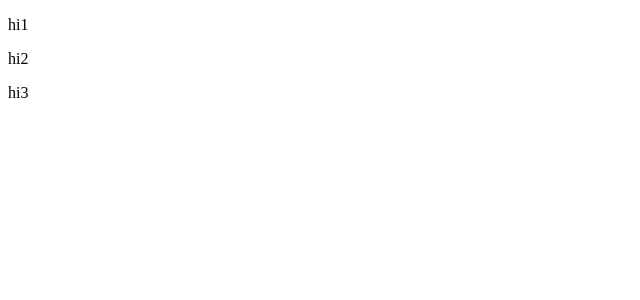
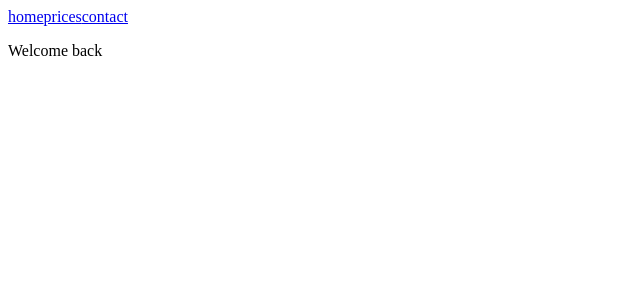
Before and after one commit to paytown/react-list-forms, a React app: page / in a window 1280 px wide. Shown: the top 300 px of the page, without its empty margins (0-640 px from the left). Built offline with nearby package versions, Linux system fonts and the light colour scheme.

Commit message:
clickable

```diff
--- a/src/components/App.js
+++ b/src/components/App.js
@@ -1,12 +1,23 @@
-import React from 'react';
+import React, { useState } from 'react';
 import Sidebar from './Sidebar';
 
 export default function App(){
+  const [selected, updateSelected] = useState('home');
+
+  const content = {
+    home: 'Welcome back',
+    prices: '$400.000',
+    contact: 'papajohns@pizzahut.gov'
+  };
+
   return (
-    <Sidebar>
-      <p>hi1</p>
-      <p>hi2</p>
-      <p>hi3</p>
-    </Sidebar>
+    <div>
+      <Sidebar select={updateSelected}>
+        <a onClick={() => updateSelected('home')} href="#">home</a>
+        <a onClick={() => updateSelected('prices')} href="#">prices</a>
+        <a onClick={() => updateSelected('contact')} href="#">contact</a>
+      </Sidebar>
+      <p>{content[selected]}</p>
+    </div>
   );
 }
```
